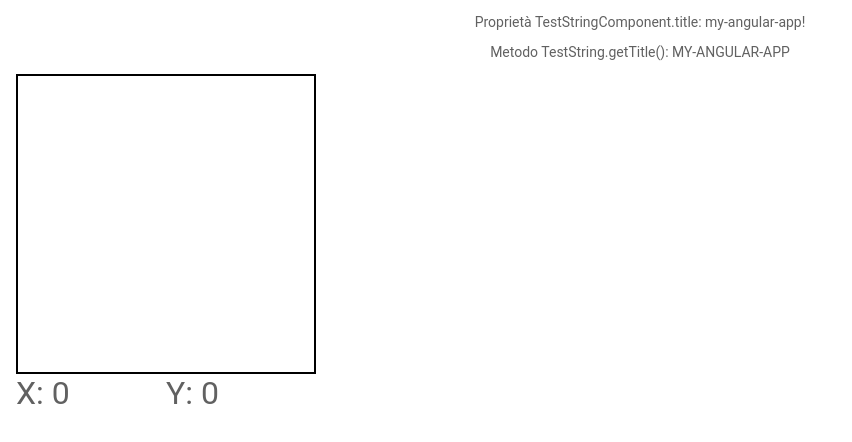
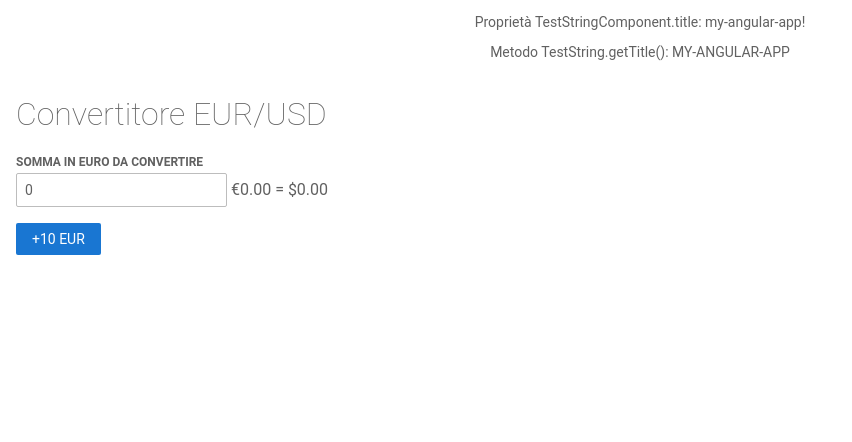
Before and after one commit to gitasero/angular-mysample1, an Angular app: page / in a window 1280 px wide. Shown: the top 442 px of the page, without its empty margins (0-852 px from the left). Built offline with nearby package versions, Linux system fonts and the light colour scheme.

Commit message:
1 file modified, 6 added

```diff
--- /dev/null
+++ b/src/app/conversion/conversion.component.html
@@ -0,0 +1,14 @@
+<h1>Convertitore EUR/USD</h1>
+<label for="amount">Somma in Euro da convertire</label>
+<div>
+  <input
+    type="number"
+    id="amount"
+    size="20"
+    [(ngModel)]='eur'
+    >
+  <span>
+    {{ (eur ? eur : 0) | currency:'EUR' }} = {{ usd | currency:'USD' }}
+  </span>
+</div>
+<button (click)="updateEUR(10)">+10 EUR</button>
--- /dev/null
+++ b/src/app/conversion/conversion.component.ts
@@ -0,0 +1,32 @@
+import { Component, OnInit } from '@angular/core';
+
+@Component({
+  selector: 'app-conversion',
+  templateUrl: './conversion.component.html',
+  styleUrls: ['./conversion.component.css']
+})
+export class ConversionComponent implements OnInit {
+
+  private _eur = 0;
+  usd = 0;
+  conversionRate = 1.1498;
+
+  constructor() { }
+
+  ngOnInit() {
+  }
+
+  get eur(): number {
+    return this._eur;
+  }
+
+  set eur(value: number) {
+    this._eur = value;
+    this.usd = this._eur * this.conversionRate;
+  }
+
+  updateEUR(increment: number) {
+    this.eur += increment;
+  }
+
+}
--- /dev/null
+++ b/src/app/test-event3/test-event3.component.html
@@ -0,0 +1,13 @@
+<h1>Convertitore Euro/Dollaro</h1>
+<label for="amount">Somma in Euro da convertire</label>
+<div>
+  <input
+    id="amount"
+    size="20"
+    [ngModel]='eur'
+    (ngModelChange)="update($event)">
+  <span style="margin-left: 10px;">
+    {{ eur | currency:'EUR' }} = {{ usd | currency:'USD' }}
+  </span>
+</div>
+<button (click)="update(eur + 10)">Aggiungi 10 EUR</button>
--- /dev/null
+++ b/src/app/test-event3/test-event3.component.ts
@@ -0,0 +1,36 @@
+import { Component, OnInit } from '@angular/core';
+
+@Component({
+  selector: 'app-test-event3',
+  templateUrl: './test-event3.component.html',
+  styleUrls: ['./test-event3.component.css']
+})
+export class TestEvent3Component implements OnInit {
+
+  eur = 0;
+  usd = 0;
+  conversionRate = 1.1498;
+
+  constructor() { }
+
+  ngOnInit() {
+  }
+  /**
+   * modalita di passaggio dato tramite evento
+   * come combinazione di event binding e property binding
+   */
+  onInput(event:any) {
+    this.eur = event.target.value;
+    this.usd = this.eur * this.conversionRate;
+  }
+
+  /**
+   * Modalità di passaggio to-way data binding, tramite la
+   * direttiva ngModel
+   */
+  update(value:any) {
+    this.eur = +value || 0;
+    this.usd = this.eur * this.conversionRate;
+  }
+
+}
```
Also changed, not shown: src/app/app.module.ts (+9 -2 lines), src/app/conversion/conversion.component.css (added), src/app/test-event3/test-event3.component.css (added).
